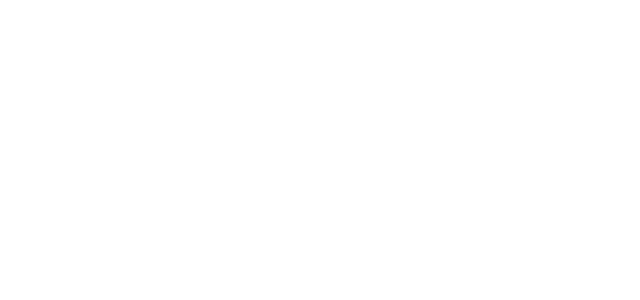
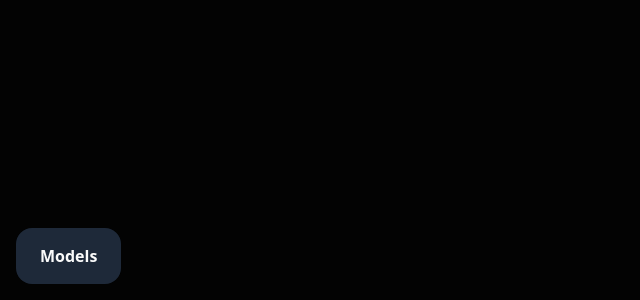
Before and after one commit to Che-Zhu/krea_clone, a Next.js app in the folder krea/: page / in a window 1280 px wide. Shown: the part 500-800 px from the top of the page, without its empty margins (0-640 px from the left). Built offline with nearby package versions, Linux system fonts and the light colour scheme.

Commit message:
Add ModelSelect component and implement hover card for model selection

```diff
--- /dev/null
+++ b/krea/app/components/ModelSelect.js
@@ -0,0 +1,31 @@
+"use client"
+
+import React from "react"
+import {
+  HoverCard,
+  HoverCardContent,
+  HoverCardTrigger,
+} from "@/components/ui/hover-card"
+import { editModels } from "../../data/models.js"
+
+export default function ModelSelect() {
+  return (
+    <HoverCard openDelay={0} closeDelay={100}>
+      <HoverCardTrigger asChild>
+        <div className="group hover:bg-gray-600 bg-gray-800 flex items-center gap-1 rounded-2xl px-6 py-4 text-left font-semibold text-white backdrop-blur-2xl cursor-pointer transition-colors">
+          <span className="text-base">Models</span>
+        </div>
+      </HoverCardTrigger>
+      <HoverCardContent className="w-64 bg-primary-900/90 border-primary-700 backdrop-blur-2xl" align="start">
+        <div className="space-y-2">
+          <h4 className="text-sm font-semibold mb-3 text-white">Available Models</h4>
+          {editModels.map((model) => (
+            <div key={model.id} className="text-sm py-1 hover:bg-primary-800/50 px-2 rounded text-white transition-colors">
+              {model.name}
+            </div>
+          ))}
+        </div>
+      </HoverCardContent>
+    </HoverCard>
+  )
+}
--- a/krea/app/globals.css
+++ b/krea/app/globals.css
@@ -45,37 +45,38 @@
 
 :root {
   --radius: 0.625rem;
-  --background: oklch(1 0 0);
-  --foreground: oklch(0.145 0 0);
-  --card: oklch(1 0 0);
-  --card-foreground: oklch(0.145 0 0);
-  --popover: oklch(1 0 0);
-  --popover-foreground: oklch(0.145 0 0);
-  --primary: oklch(0.205 0 0);
+  /* Dark theme by default - very gray background with white text */
+  --background: oklch(0.1 0 0); /* Very dark gray */
+  --foreground: oklch(0.985 0 0); /* White text */
+  --card: oklch(0.15 0 0); /* Slightly lighter gray for cards */
+  --card-foreground: oklch(0.985 0 0);
+  --popover: oklch(0.15 0 0);
+  --popover-foreground: oklch(0.985 0 0);
+  --primary: oklch(0.3 0 0); /* Medium gray for primary elements */
   --primary-foreground: oklch(0.985 0 0);
-  --secondary: oklch(0.97 0 0);
-  --secondary-foreground: oklch(0.205 0 0);
-  --muted: oklch(0.97 0 0);
-  --muted-foreground: oklch(0.556 0 0);
-  --accent: oklch(0.97 0 0);
-  --accent-foreground: oklch(0.205 0 0);
+  --secondary: oklch(0.2 0 0);
+  --secondary-foreground: oklch(0.985 0 0);
+  --muted: oklch(0.2 0 0);
+  --muted-foreground: oklch(0.7 0 0);
+  --accent: oklch(0.2 0 0);
+  --accent-foreground: oklch(0.985 0 0);
   --destructive: oklch(0.577 0.245 27.325);
-  --border: oklch(0.922 0 0);
-  --input: oklch(0.922 0 0);
-  --ring: oklch(0.708 0 0);
-  --chart-1: oklch(0.646 0.222 41.116);
-  --chart-2: oklch(0.6 0.118 184.704);
-  --chart-3: oklch(0.398 0.07 227.392);
-  --chart-4: oklch(0.828 0.189 84.429);
-  --chart-5: oklch(0.769 0.188 70.08);
-  --sidebar: oklch(0.985 0 0);
-  --sidebar-foreground: oklch(0.145 0 0);
-  --sidebar-primary: oklch(0.205 0 0);
+  --border: oklch(1 0 0 / 15%); /* Subtle borders */
+  --input: oklch(1 0 0 / 20%);
+  --ring: oklch(0.556 0 0);
+  --chart-1: oklch(0.488 0.243 264.376);
+  --chart-2: oklch(0.696 0.17 162.48);
+  --chart-3: oklch(0.769 0.188 70.08);
+  --chart-4: oklch(0.627 0.265 303.9);
+  --chart-5: oklch(0.645 0.246 16.439);
+  --sidebar: oklch(0.15 0 0);
+  --sidebar-foreground: oklch(0.985 0 0);
+  --sidebar-primary: oklch(0.3 0 0);
   --sidebar-primary-foreground: oklch(0.985 0 0);
-  --sidebar-accent: oklch(0.97 0 0);
-  --sidebar-accent-foreground: oklch(0.205 0 0);
-  --sidebar-border: oklch(0.922 0 0);
-  --sidebar-ring: oklch(0.708 0 0);
+  --sidebar-accent: oklch(0.2 0 0);
+  --sidebar-accent-foreground: oklch(0.985 0 0);
+  --sidebar-border: oklch(1 0 0 / 15%);
+  --sidebar-ring: oklch(0.556 0 0);
 }
 
 .dark {
@@ -118,5 +119,13 @@
   }
   body {
     @apply bg-background text-foreground;
+    /* Ensure the entire page is dark */
+    background-color: oklch(0.1 0 0);
+    color: oklch(0.985 0 0);
+  }
+
+  /* Make sure all text is white by default */
+  h1, h2, h3, h4, h5, h6, p, span, div {
+    color: oklch(0.985 0 0);
   }
 }
--- a/krea/app/page.js
+++ b/krea/app/page.js
@@ -1,7 +1,12 @@
 import Image from "next/image";
+import ModelSelect from "./components/ModelSelect";
 
 export default function Home() {
   return (
-    <div></div>
+    <div className="min-h-screen relative">
+      <div className="fixed bottom-4 left-4 z-50">
+        <ModelSelect />
+      </div>
+    </div>
   );
 }
--- /dev/null
+++ b/krea/components/ui/hover-card.jsx
@@ -0,0 +1,41 @@
+"use client"
+
+import * as React from "react"
+import * as HoverCardPrimitive from "@radix-ui/react-hover-card"
+
+import { cn } from "@/lib/utils"
+
+function HoverCard({
+  ...props
+}) {
+  return <HoverCardPrimitive.Root data-slot="hover-card" {...props} />;
+}
+
+function HoverCardTrigger({
+  ...props
+}) {
+  return (<HoverCardPrimitive.Trigger data-slot="hover-card-trigger" {...props} />);
+}
+
+function HoverCardContent({
+  className,
+  align = "center",
+  sideOffset = 4,
+  ...props
+}) {
+  return (
+    <HoverCardPrimitive.Portal data-slot="hover-card-portal">
+      <HoverCardPrimitive.Content
+        data-slot="hover-card-content"
+        align={align}
+        sideOffset={sideOffset}
+        className={cn(
+          "bg-popover text-popover-foreground data-[state=open]:animate-in data-[state=closed]:animate-out data-[state=closed]:fade-out-0 data-[state=open]:fade-in-0 data-[state=closed]:zoom-out-95 data-[state=open]:zoom-in-95 data-[side=bottom]:slide-in-from-top-2 data-[side=left]:slide-in-from-right-2 data-[side=right]:slide-in-from-left-2 data-[side=top]:slide-in-from-bottom-2 z-50 w-64 origin-(--radix-hover-card-content-transform-origin) rounded-md border p-4 shadow-md outline-hidden",
+          className
+        )}
+        {...props} />
+    </HoverCardPrimitive.Portal>
+  );
+}
+
+export { HoverCard, HoverCardTrigger, HoverCardContent }
--- a/krea/package.json
+++ b/krea/package.json
@@ -9,6 +9,7 @@
     "lint": "eslint"
   },
   "dependencies": {
+    "@radix-ui/react-hover-card": "^1.1.15",
     "class-variance-authority": "^0.7.1",
     "clsx": "^2.1.1",
     "lucide-react": "^0.540.0",
```
Also changed, not shown: 1 other file (tests, documents, lock files or other folders).
